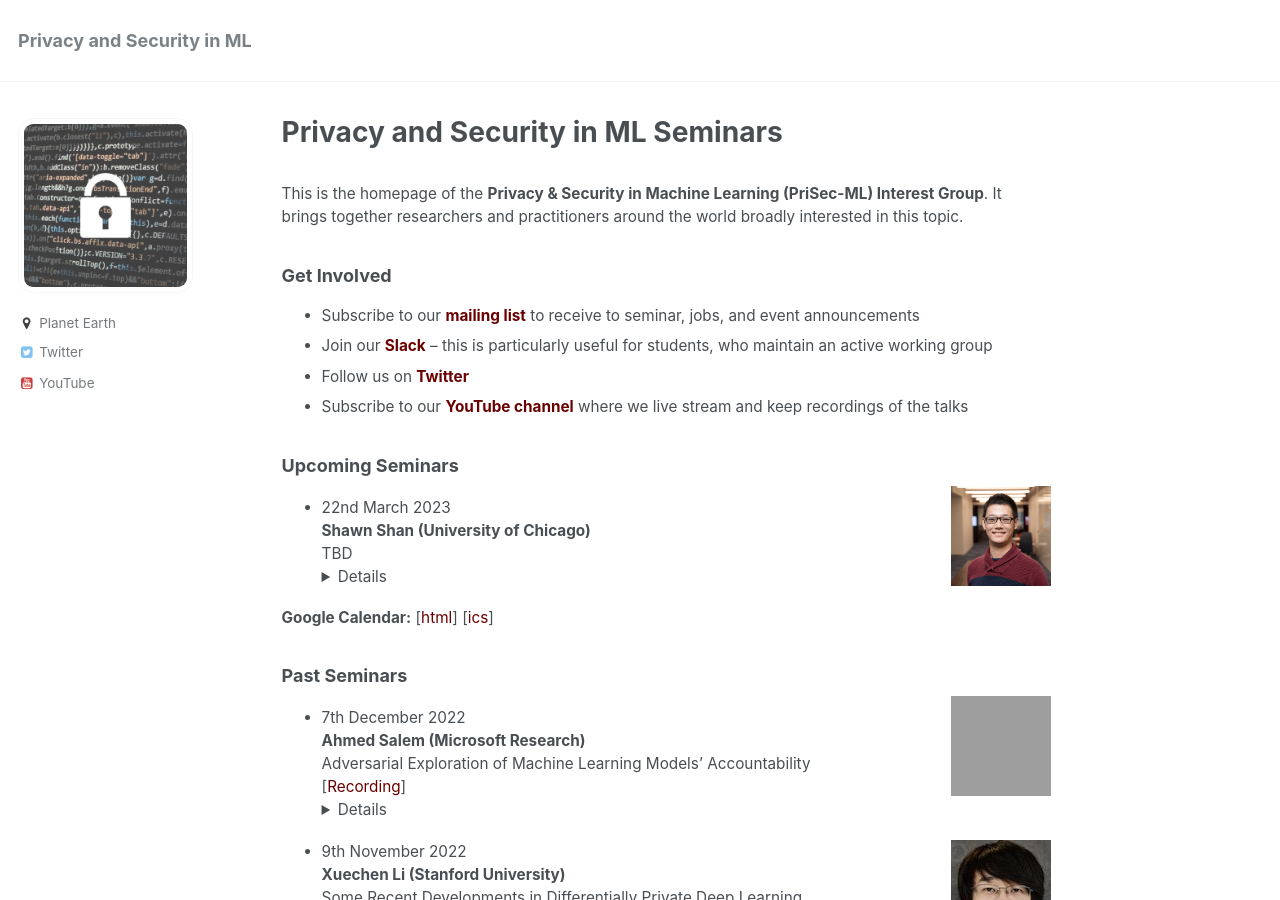
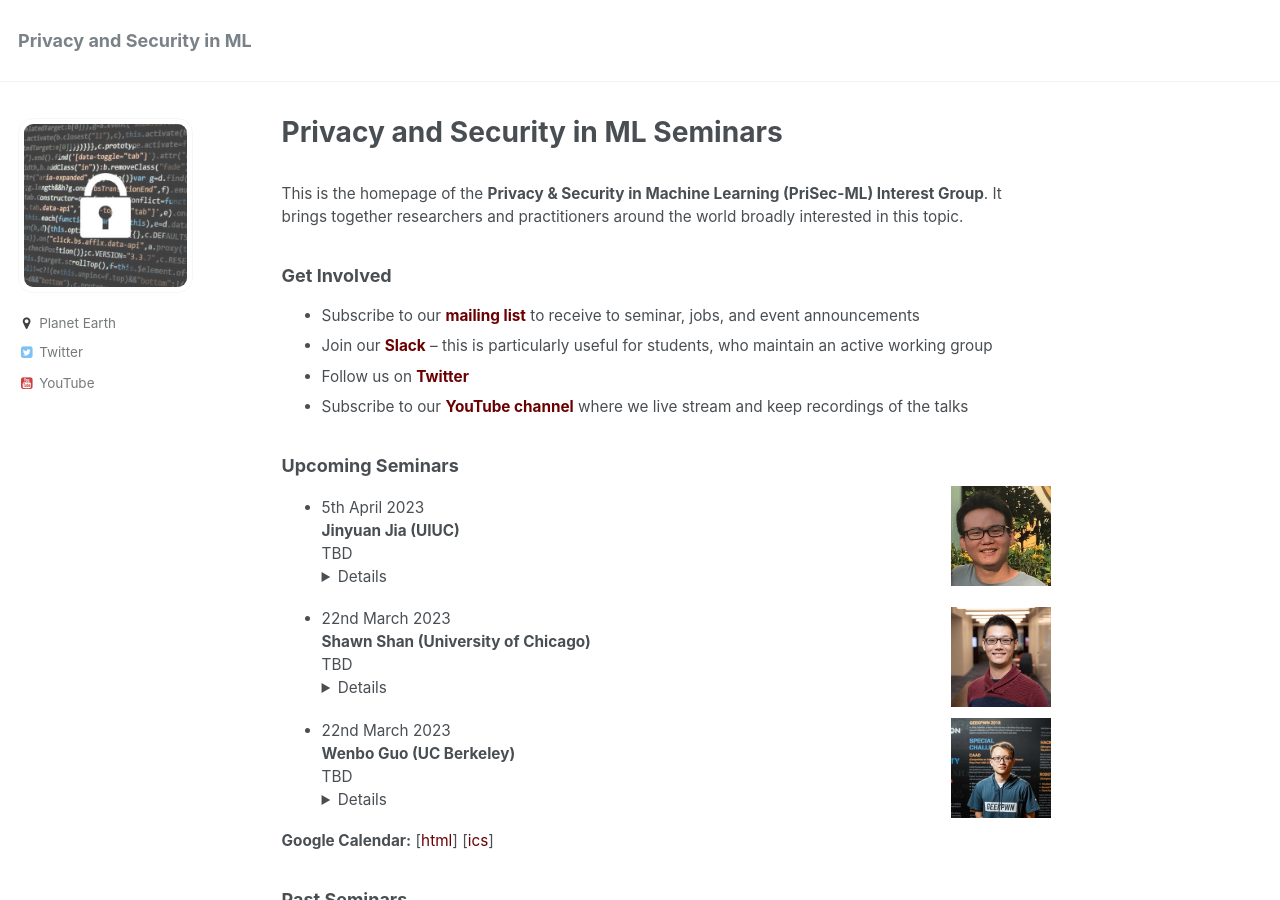
Before and after one commit to prisec-ml/prisec-ml.github.io, a Jekyll site: the page built from _pages/about.md, in a window 1280 px wide and 900 px high. Built offline with Jekyll 4.4.1, drawn with Linux system fonts in a browser that asks for light colours; grey boxes are pictures that could not be loaded.

Commit message:
Update about.md

```diff
--- a/_pages/about.md
+++ b/_pages/about.md
@@ -16,9 +16,19 @@ title: Privacy and Security in ML Seminars
 
 ### Upcoming Seminars
 
+<img src="../images/jinyuan.jpg" style="float:right;width:100px;height:100px;margin-top:00px">
+- 5th April 2023
+**Jinyuan Jia (UIUC)**
+TBD <details><br>**Abstract:**  <br><br>**Bio:**  </details>
+
 <img src="../images/shawn.jpg" style="float:right;width:100px;height:100px;margin-top:00px">
 - 22nd March 2023
 **Shawn Shan (University of Chicago)**
+TBD <details><br>**Abstract:**  <br><br>**Bio:**  </details>
+
+<img src="../images/wenbo.jpg" style="float:right;width:100px;height:100px;margin-top:00px">
+- 22nd March 2023
+**Wenbo Guo (UC Berkeley)**
 TBD <details><br>**Abstract:**  <br><br>**Bio:**  </details>
 
 
```
